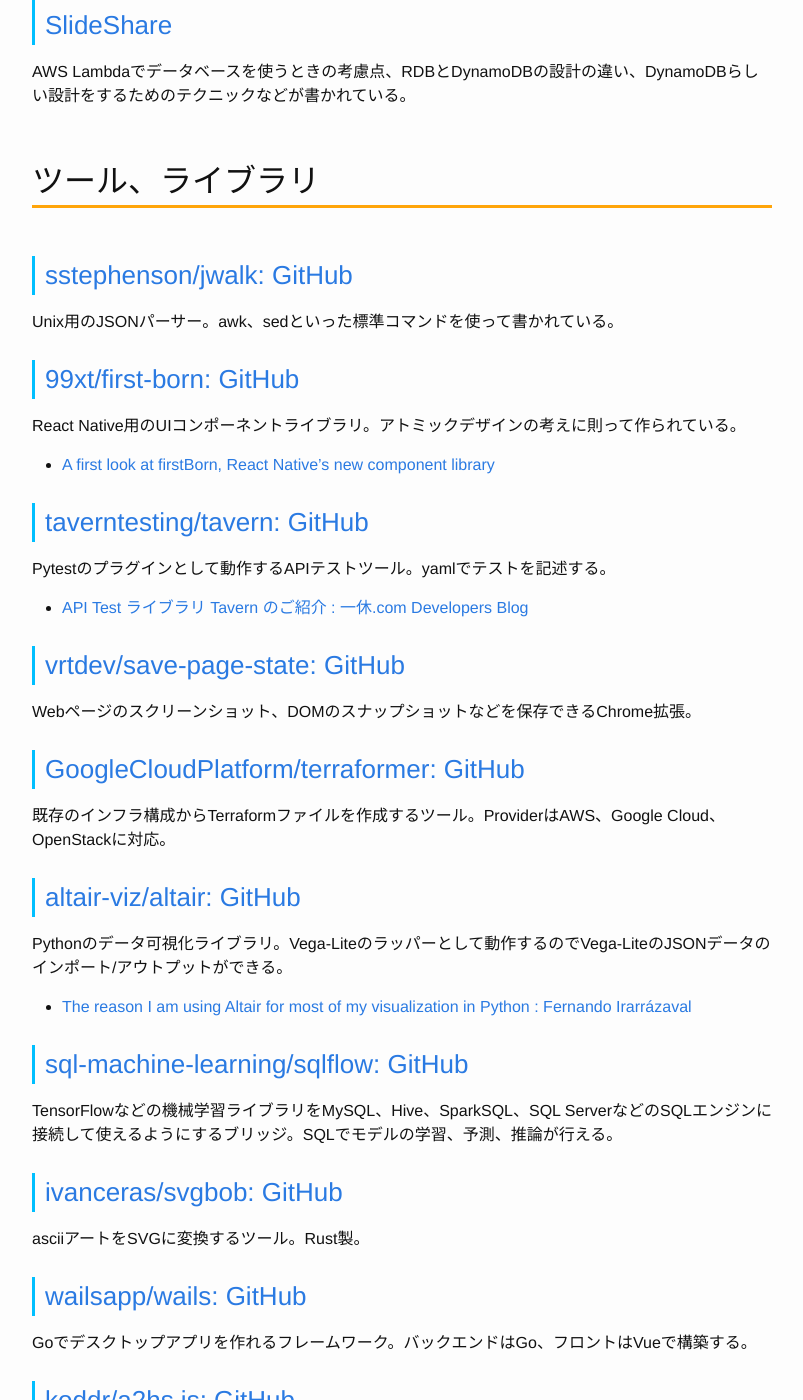
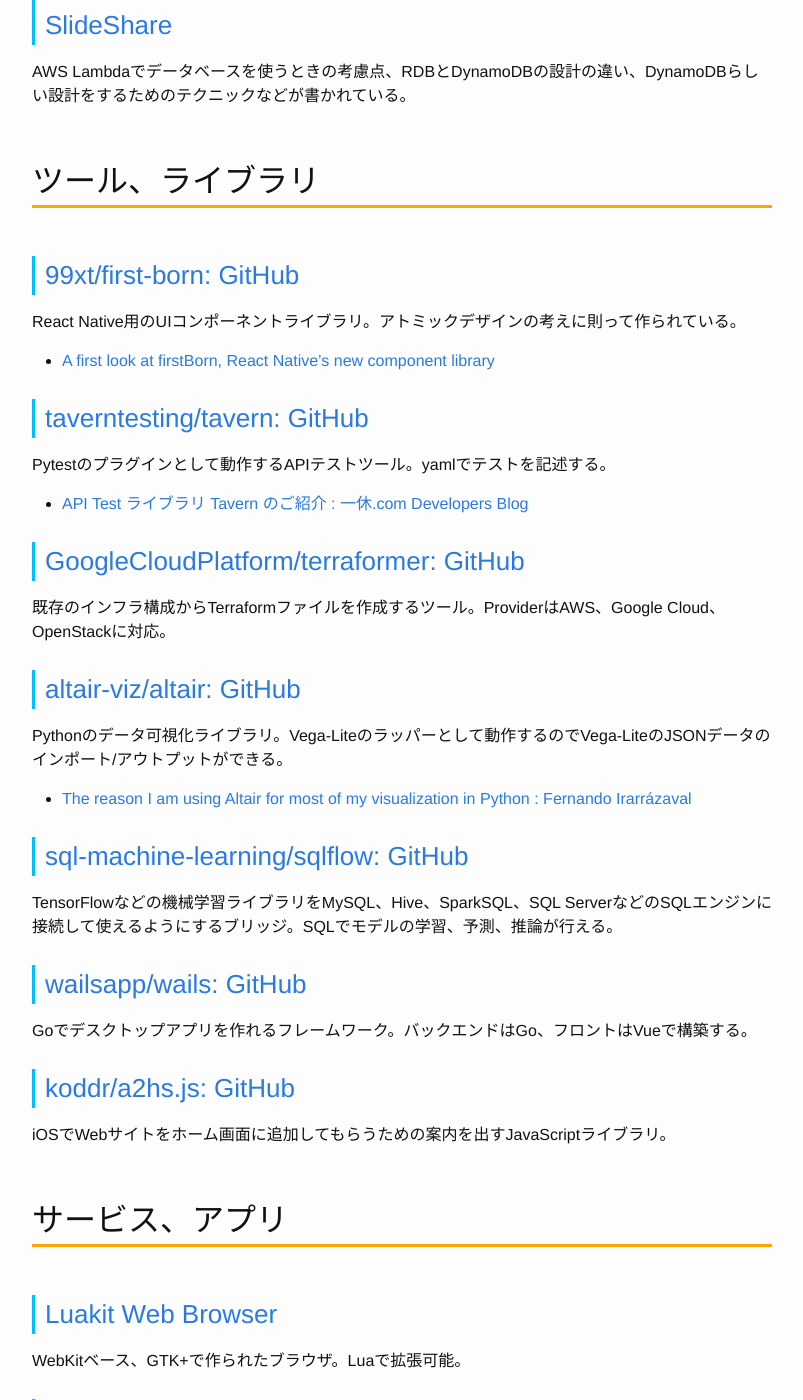
Before and after one commit to Gather-Tech/Gather-Tech.github.io, a Jekyll site: the page built from _posts/2019/2019-05-13-Gather150.md, in a window 1280 px wide and 1400 px high, scrolled down 3846 px. Shown: the whole window, without its empty margins (238-1041 px from the left). Built offline with Jekyll 4.4.1, drawn with Linux system fonts in a browser that asks for light colours; comment, search, counter and statistics services are not loaded.

Commit message:
Reduced articles

```diff
--- a/_posts/2019/2019-05-13-Gather150.md
+++ b/_posts/2019/2019-05-13-Gather150.md
@@ -97,10 +97,6 @@
 
 ## ツール、ライブラリ
 
-### [sstephenson/jwalk: GitHub](https://github.com/sstephenson/jwalk)
-
-Unix用のJSONパーサー。awk、sedといった標準コマンドを使って書かれている。
-
 ### [99xt/first-born: GitHub](https://github.com/99xt/first-born)
 
 React Native用のUIコンポーネントライブラリ。アトミックデザインの考えに則って作られている。
@@ -112,10 +108,6 @@
 Pytestのプラグインとして動作するAPIテストツール。yamlでテストを記述する。
 
 - [API Test ライブラリ Tavern のご紹介 : 一休.com Developers Blog](https://user-first.ikyu.co.jp/entry/2019/05/07/110000)
-
-### [vrtdev/save-page-state: GitHub](https://github.com/vrtdev/save-page-state)
-
-Webページのスクリーンショット、DOMのスナップショットなどを保存できるChrome拡張。
 
 ### [GoogleCloudPlatform/terraformer: GitHub](https://github.com/GoogleCloudPlatform/terraformer)
 
@@ -130,10 +122,6 @@
 ### [sql-machine-learning/sqlflow: GitHub](https://github.com/sql-machine-learning/sqlflow)
 
 TensorFlowなどの機械学習ライブラリをMySQL、Hive、SparkSQL、SQL ServerなどのSQLエンジンに接続して使えるようにするブリッジ。SQLでモデルの学習、予測、推論が行える。
-
-### [ivanceras/svgbob: GitHub](https://github.com/ivanceras/svgbob)
-
-asciiアートをSVGに変換するツール。Rust製。
 
 ### [wailsapp/wails: GitHub](https://github.com/wailsapp/wails)
 
```
